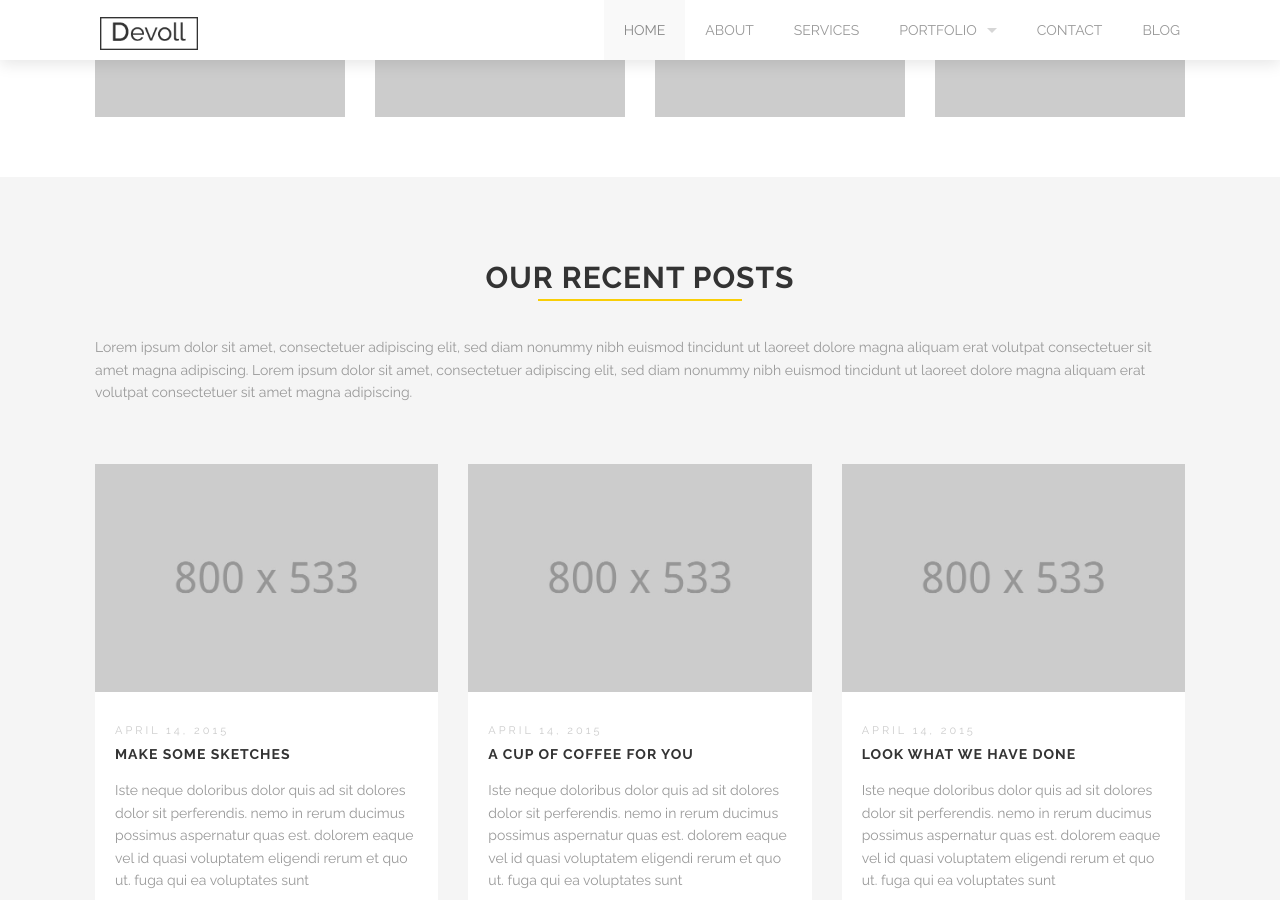
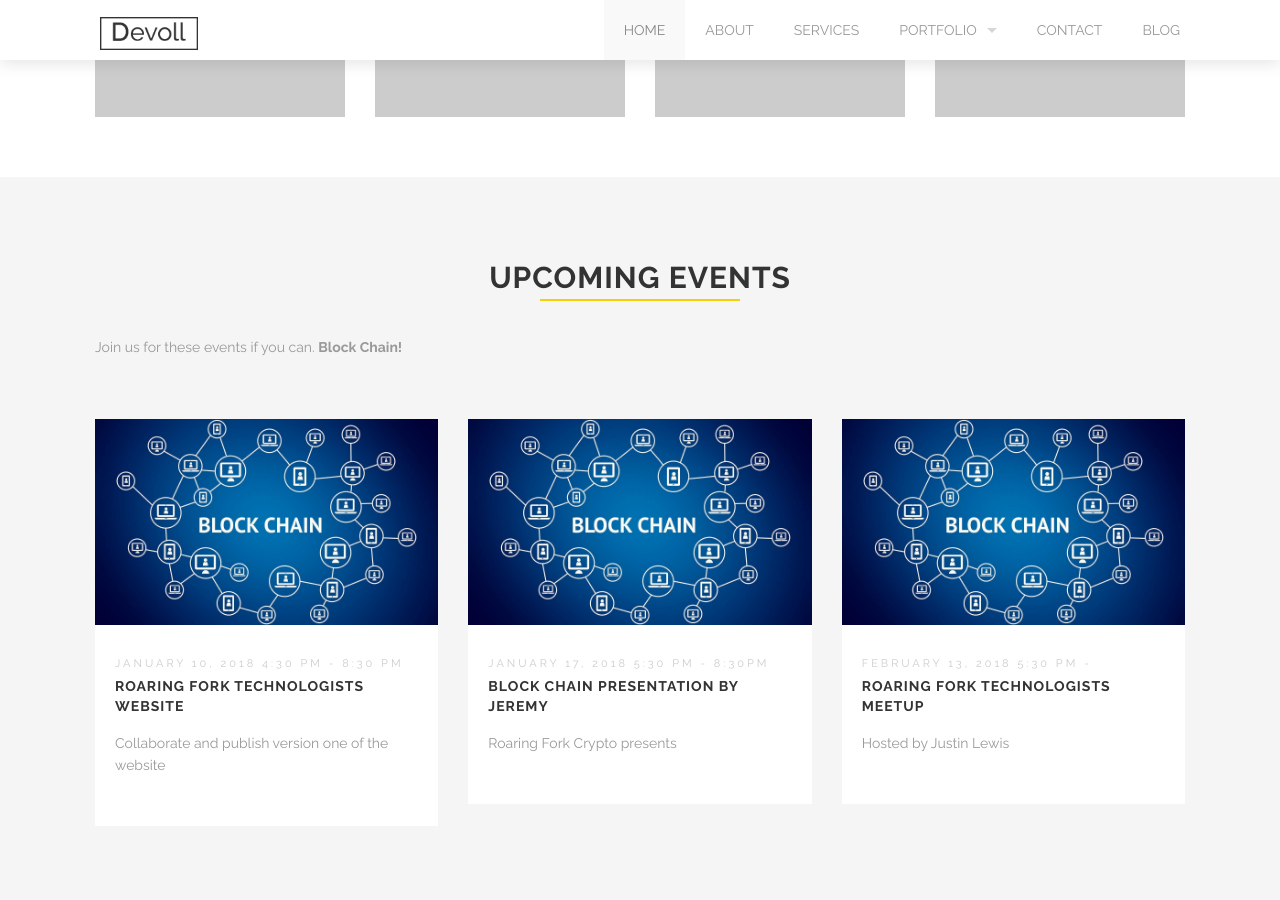
Before and after one commit to COWestSlopeTech/westslopetech, a Jekyll site: the page built from index.html, in a window 1280 px wide and 900 px high, scrolled down 4017 px. Built offline with Jekyll 4.4.1, drawn with Linux system fonts in a browser that asks for light colours.

Commit message:
Events framework stuff

```diff
--- /dev/null
+++ b/_data/events.yml
@@ -0,0 +1,17 @@
+- title: Roaring Fork Technologists Website
+  date: 2018-01-10
+  start: 4:30 PM
+  end: 8:30 PM
+  description: Collaborate and publish version one of the website
+  image: images/blockchain.jpg
+- title: Block Chain Presentation by Jeremy
+  date: 2018-01-17
+  start: 5:30 PM
+  end: 8:30PM
+  image: images/blockchain.jpg
+  description: Roaring Fork Crypto presents
+- title: Roaring Fork Technologists Meetup
+  date: 2018-02-13
+  start: 5:30 PM
+  image: images/blockchain.jpg
+  description: Hosted by Justin Lewis
--- /dev/null
+++ b/_includes/events.html
@@ -0,0 +1,46 @@
+<div class='full' style='background: #f5f5f5'>
+  <div class='row'>
+    <div class='large-12 columns'>
+      {% include section-header.html title="Upcoming Events" %}
+      <div class='spacing'></div>
+      <p>
+        Join us for these events if you can. <b>Block Chain!</b>
+      </p>
+      <div class='two spacing'></div>
+    </div>
+  </div>
+
+  <div class='row'>
+    {% for event in site.data.events %}
+    {% if forloop.index > 3 %}
+    {% break %}
+    {% endif %}
+
+    <div class='large-4 medium-4 columns'>
+      <div class='mod modBlogPost'>
+        <a href="{{event.url}}"><img alt="" src="{{site.url}}/{{event.image}}" /></a>
+        <div class='content'>
+          <p class='date'>{{event.date | date: "%B %d, %Y" }} {{event.start}} - {{event.end}}</p>
+          <h4><a href="#">{{event.title}}</a></h4>
+          <p>{{event.description}}</p>
+          <!-- -->
+        </div>
+      </div>
+    </div>
+
+    {% endfor %}
+
+  </div>
+  <!--
+  <div class='two spacing'></div>
+  <div class='row'>
+    <div class='large-12 columns'>
+      <p class='centered-text'>
+        <a class='button' href='blog.html'>See more posts</a>
+      </p>
+    </div>
+  </div>
+  <div class='two spacing'></div>
+  -->
+
+</div>
--- a/index.html
+++ b/index.html
@@ -331,6 +331,8 @@ milestones:
   </div>
 </div>
 
+{% include events.html %}
+
 <div class='full' style='background: #f5f5f5'>
   <div class='row'>
     <div class='large-12 columns'>
```
Also changed, not shown: images/blockchain.jpg (added).
